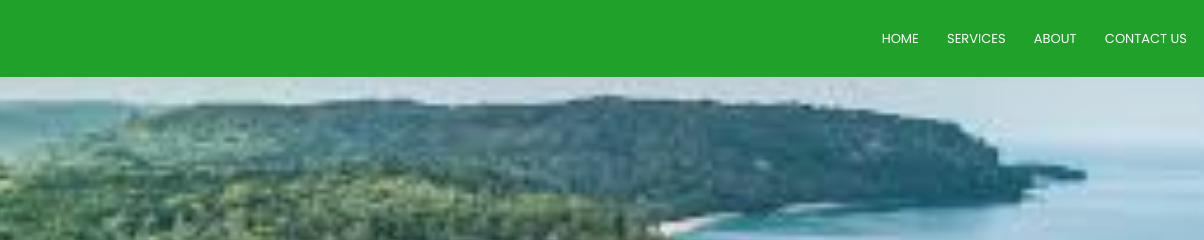
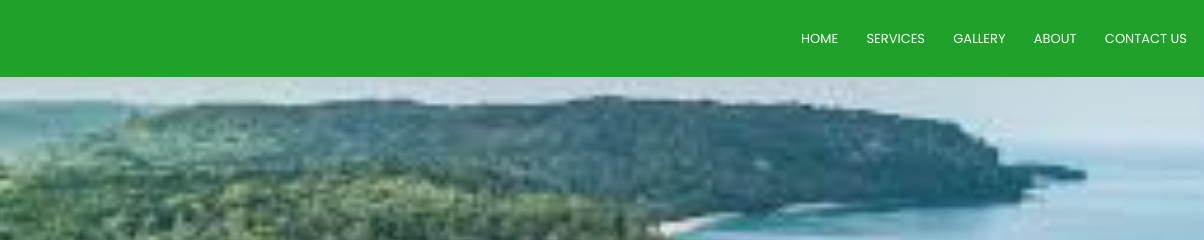
Before and after one commit to KurMalual/Eco-Adventure-page, a plain HTML site: page index.html in a window 1280 px wide. Shown: the top 240 px of the page, 76-1280 px from the left. Drawn offline with Linux system fonts and the light colour scheme.

Commit message:
visit sao tome

```diff
--- a/index.html
+++ b/index.html
@@ -24,6 +24,7 @@
           <ul>
             <li><a href="#">Home</a></li>
             <li><a href="#services">Services</a></li>
+            <li><a href="#Gallery">Gallery</a></li>
             <li><a href="#about">About</a></li>
             <li><a href="#contact">Contact Us</a></li>
           </ul>
```
